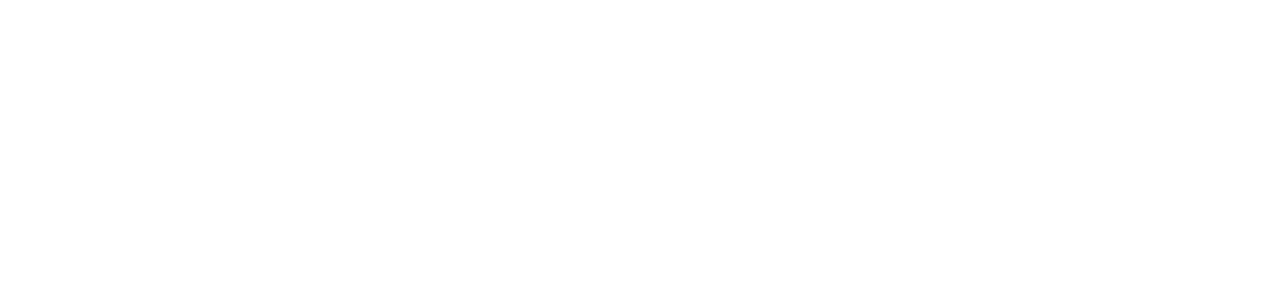
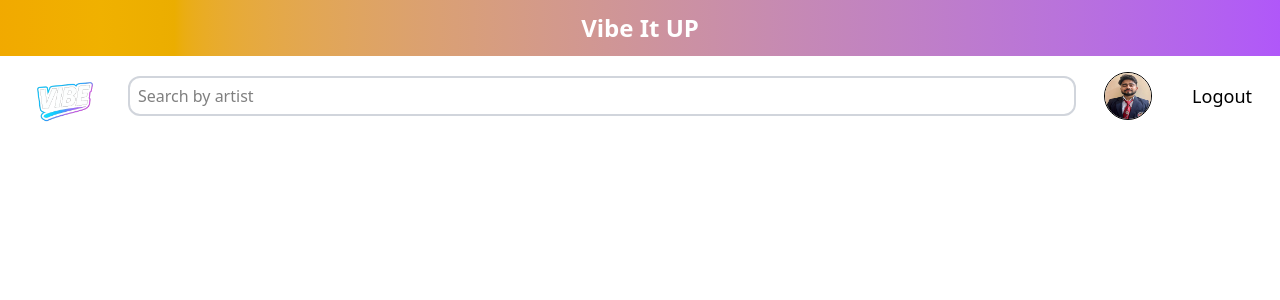
Before and after one commit to Aman-Rautela/Vibe, a React (Vite) app: page /Dashboard in a window 1280 px wide. Before the commit this address had no page. Shown: the top 300 px of the page. Built offline with nearby package versions, Linux system fonts and the light colour scheme.

Commit message:
Added the header component

```diff
--- a/src/App.jsx
+++ b/src/App.jsx
@@ -1,6 +1,7 @@
 import { BrowserRouter, Routes, Route, Navigate } from "react-router-dom"
 import SignIn from "./Components/Auth/SignIn"
 import SignUp from "./Components/Auth/SignUp"
+import Dashboard from "./Components/Screens/Dashboard"
 
 function App() {
   return (
@@ -9,6 +10,7 @@
         <Routes>
           <Route path="/" element={<Navigate to = "/SignIn" />} />
           <Route path="/SignIn" element ={<SignIn/>}/>
+          <Route path ='/Dashboard' element = {<Dashboard/>}/>
           {/* <Route path="/SignUp" element ={<SignUp/>}/> */}
         </Routes>
       </BrowserRouter>
--- a/src/Components/Auth/SignIn.jsx
+++ b/src/Components/Auth/SignIn.jsx
@@ -3,11 +3,13 @@
 import Dashboard from "../Screens/Dashboard";
 import React, { useState } from "react";
 import SignUp from "./SignUp";
+import { useNavigate } from "react-router-dom";
 
 
 export default function SignIn() {
 
-  const[loggedIn, setLoggedIn] = useState(false);
+  const navigate = useNavigate();
+  // const[loggedIn, setLoggedIn] = useState(false);
   const[signUP, setSignUp] = useState(false);
 
   function handelSignUp(e){
@@ -20,11 +22,11 @@
 
   function handleLogin(e) {
     e.preventDefault();
-    setLoggedIn(true)
+    navigate("/Dashboard");
   };
-  if(loggedIn){
-    return <Dashboard />
-;  }
+  // if(loggedIn){
+  //   return <Dashboard />
+  // }
 
 
   return (
--- a/src/Components/Screens/Dashboard.jsx
+++ b/src/Components/Screens/Dashboard.jsx
@@ -1,9 +1,12 @@
+import Header from "./Header";
+
 export default function Dashboard(){
     return(
         <>
-            <h1 className="text-7xl text-purple-600 bg-gradient-to-r from-purple-600 to-pink-400 via-red-400">
+            <Header/>
+            {/* <h1 className="text-7xl text-purple-600 bg-gradient-to-r from-purple-600 to-pink-400 via-red-400">
                 Hello from Dashboard!!
-             </h1>
+             </h1> */}
         </>
     )
 }
--- /dev/null
+++ b/src/Components/Screens/Header.jsx
@@ -0,0 +1,77 @@
+import logo from "../../assets/Vibe_Logo.png";
+import profile from "../../assets/Pic.jpg";
+import { useNavigate } from "react-router-dom";
+export default function Header(){
+
+    const navigate = useNavigate();
+    const list = [
+        {id: 1, type: "pic", name: "profileImg", img: profile},
+        {id: 2, type: "route", name: "Logout", path: "/"}
+    ]
+
+    function handleCLick(item){
+        if(item.type === "route" && item.name === "Logout"){
+        navigate("/SignIn");
+        }
+    }
+
+    return(
+        <>
+            <div className="w-full h-14 flex items-center justify-center
+        bg-gradient-to-r from-pink-500 via-yellow-500 to-purple-500
+        bg-[length:200%_200%] animate-gradient">
+                <h2 className="text-white font-bold text-2xl">Vibe It UP</h2>
+            </div>
+            {/* <hr className="border-gray-400 my-"/> */}
+            <div className="flex w-full items-center justify-between bg-white px-4 py-2">
+                <div className="w-24 h-16">
+                    <img className="px-3 py-0" src={logo} alt="vibelogo"/>
+                </div>
+                <div className="flex flex-1 justify-center items-center px-4">
+                    <input
+                    className="border-2 border-gray-300 rounded-xl w-full h-10 px-2 py-1"
+                    type="text"
+                    placeholder="Search by artist" />
+                </div>
+                <div className="flex">
+                    <ul className="spcae-y-2 flex items-center gap-4">
+                        {list.map((item) =>
+                            (
+                                <li key={item.id}>
+                                    <button
+                                    onClick={() => handleCLick(item)}
+                                    className="w-full gap-4 flex items-center px-3 py-2">
+                                        {item.type === "pic" && (
+                                            <img
+                                            src= {item.img}
+                                            alt= {item.name}
+                                            className="rounded-full border w-12 h-12"
+                                            />
+                                        )}
+                                        {item.type !== "pic" && (
+                                            <span className="text-lg">{item.name}</span>
+                                        )}
+                                    </button>
+                                </li>
+                         ))}
+                    </ul>
+                </div>
+            </div>
+
+
+        <style>
+        {`
+          @keyframes gradient {
+            0% { background-position: 0% 50%; }
+            50% { background-position: 100% 50%; }
+            100% { background-position: 0% 50%; }
+          }
+          .animate-gradient {
+            animation: gradient 6s ease infinite;
+            background-size: 200% 200%;
+          }
+        `}
+        </style>
+        </>
+    )
+}
--- /dev/null
+++ b/src/Components/Screens/Sidebar.jsx
@@ -0,0 +1,3 @@
+export function Sidebar() {
+
+}
```
Also changed, not shown: src/assets/Pic.jpg (added), src/assets/Vibe_Logo.png (added).
